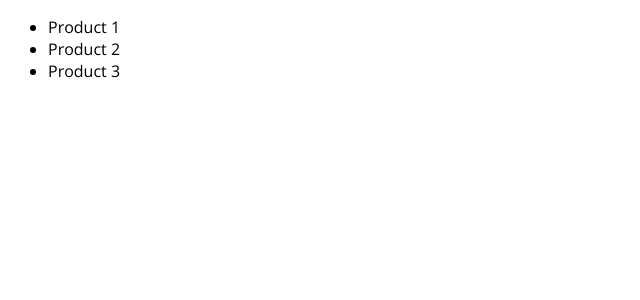
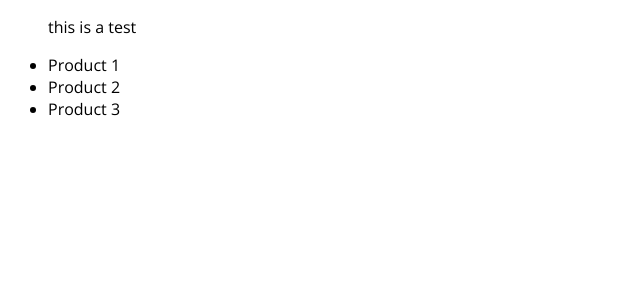
Before and after one commit to char502/nextjs-data-fetching, a Next.js app: page / in a window 1280 px wide. Shown: the top 300 px of the page, without its empty margins (0-640 px from the left). Built offline with nearby package versions, Linux system fonts and the light colour scheme.

Commit message:
second commit

```diff
--- a/pages/index.js
+++ b/pages/index.js
@@ -1,6 +1,7 @@
 function HomePage(props) {
   return (
     <ul>
+      <p>this is a test</p>
       <li>Product 1</li>
       <li>Product 2</li>
       <li>Product 3</li>
```
